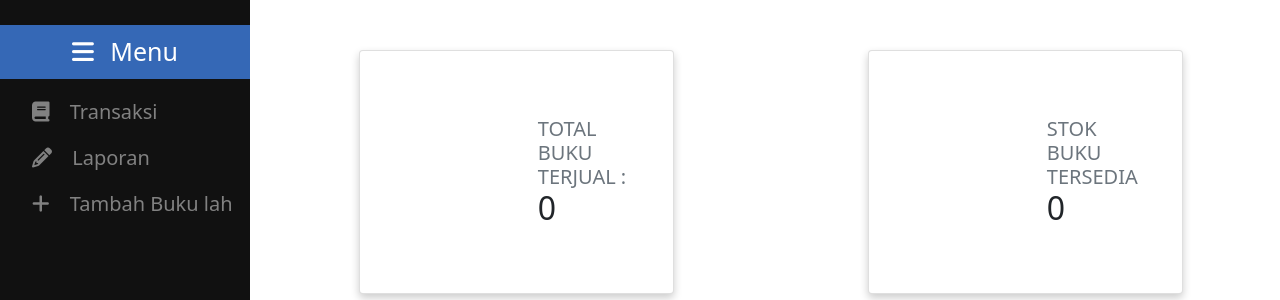
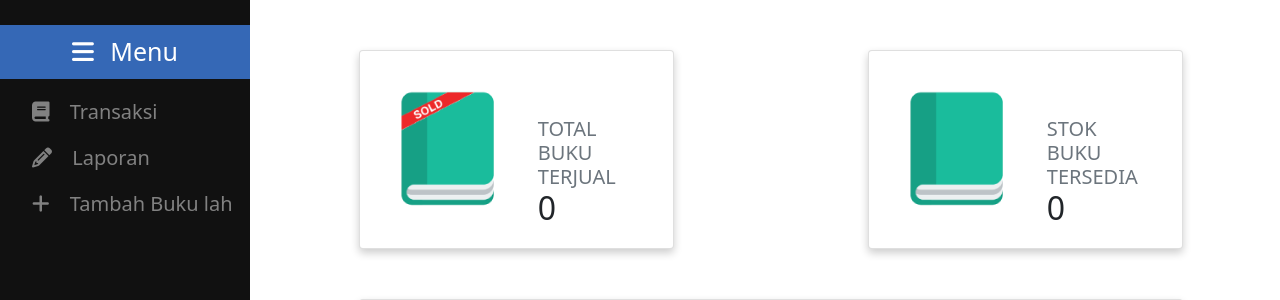
Before and after one commit to Himpunan-Tomoya/Bookstore, a PHP site: page /index.php?page=laporan in a window 1280 px wide. Shown: the top 300 px of the page. Run offline with PHP 8.4, Linux system fonts and the light colour scheme; the visitor is signed in with stand-in values (Sample User, id 1); data that the repository does not hold is empty; some libraries are stand-ins or nearby versions.

Commit message:
add image overlay in laporan.php

```diff
--- a/page/laporan.php
+++ b/page/laporan.php
@@ -18,9 +18,11 @@
                 <div class="card card-stats">
                     <!-- Card body -->
                     <div class="card-body">
+                        <img src="./images/book sold.png" class="card-img" alt="" style="width: 9rem;">
+                        <div class="card-img-overlay">
                             <div class="row">
                                 <div class="col">
-                                <h5 class="card-title text-uppercase text-muted mb-0">Total Buku Terjual :</h5>
+                                    <h5 class="card-title text-uppercase text-muted mb-0">Total Buku Terjual </h5>
                                     <span class="h2 font-weight-bold mb-0">
                                         <label id="periodBalance">
                                             <?= $count_terjual ?>
@@ -36,10 +38,13 @@
                         </div>
                     </div>
                 </div>
+            </div>
             <div class="col-xl-4 col-md-4 mx-auto">
                 <div class="card card-stats">
                     <!-- Card body -->
                     <div class="card-body">
+                        <img src="./images/book.png" class="card-img" alt="" style="width: 9rem;">
+                        <div class="card-img-overlay">
                             <div class="row">
                                 <div class="col">
                                     <h5 class="card-title text-uppercase text-muted mb-0">Stok buku tersedia</h5>
@@ -48,6 +53,7 @@
                                 <div class="col-auto">
                                     <div class="icon icon-shape bg-gradient-orange text-white rounded-circle shadow">
                                         <i class="ni ni-chart-pie-35"></i>
+                                    </div>
                                 </div>
                             </div>
                         </div>
```
Also changed, not shown: images/book sold.png (added), images/book.png (added). Lines whose indentation alone changed are shown as unchanged.
